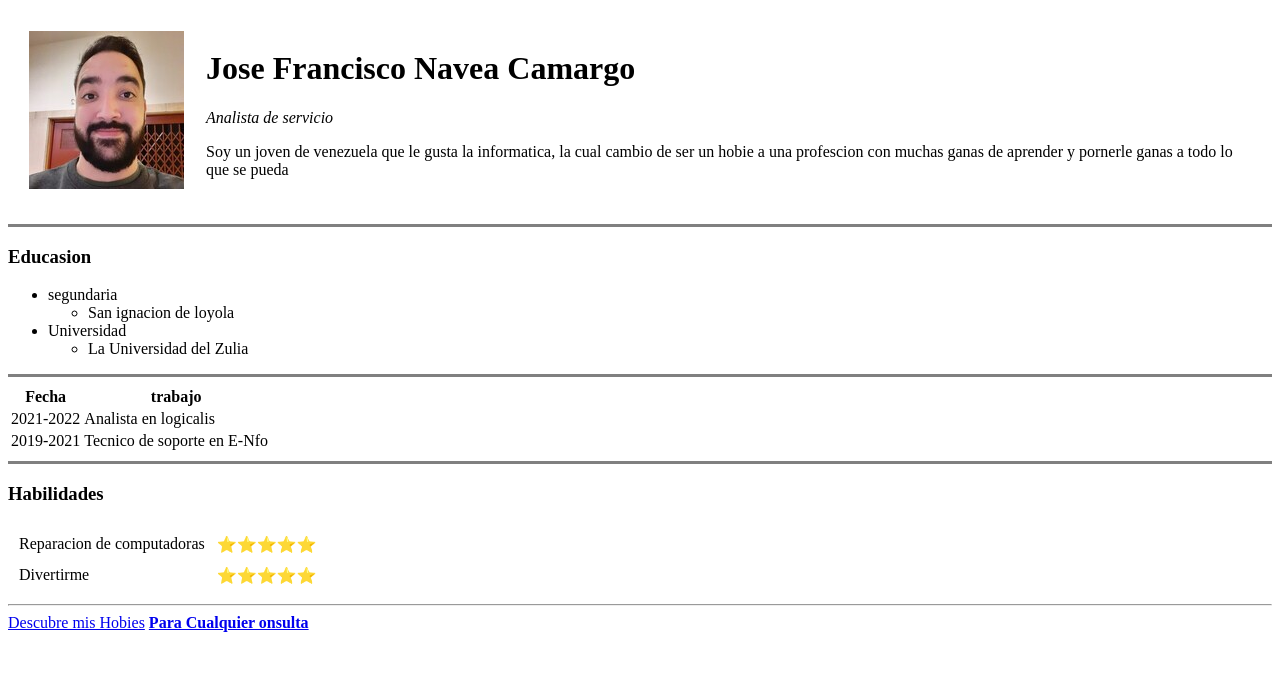
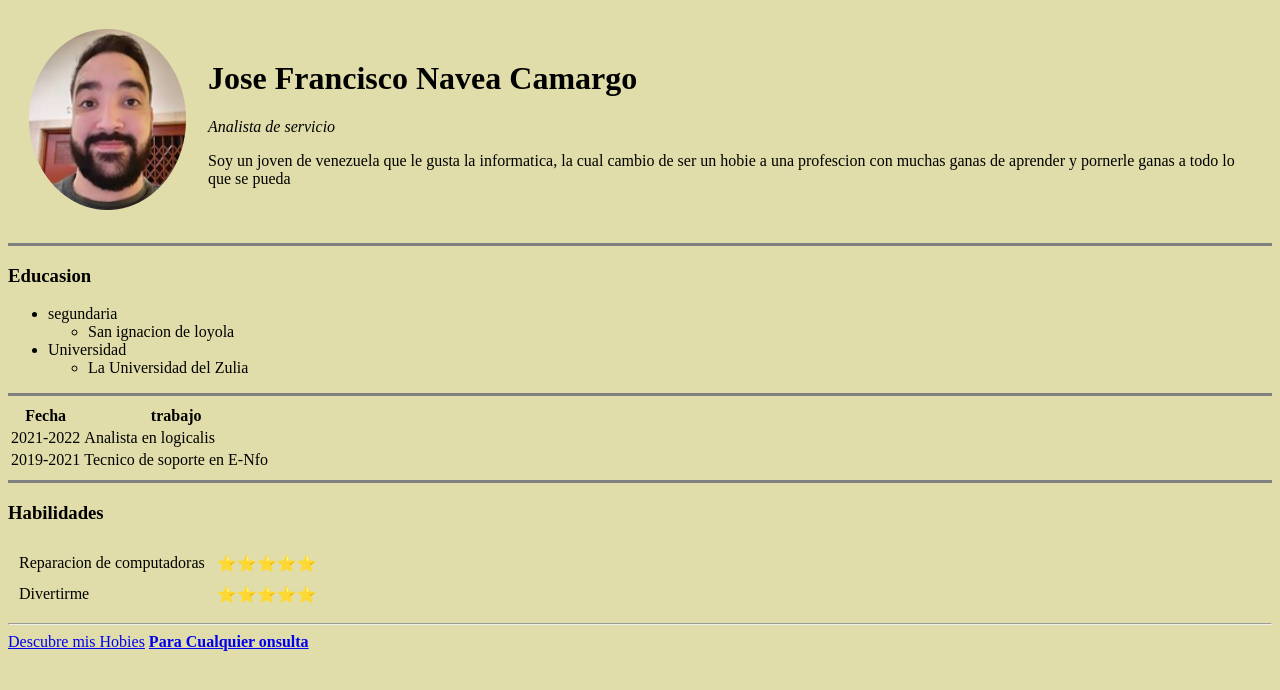
Before and after one commit to jo15sese/web-develpmen, a plain HTML site: page Html-personal file/index.html in a window 1280 px wide. Drawn offline with Linux system fonts and the light colour scheme.

Commit message:
Nueva imagen

```diff
--- a/Html-personal file/index.html
+++ b/Html-personal file/index.html
@@ -4,10 +4,10 @@
     <meta charset="utf-8">
     <title>Jose's Personal Page</title>
   </head>
-  <body>
+  <body style="background-color:#E0DDAA;">
     <table cellspacing="20">
       <tr>
-        <td><img src="imagens/foto_jose.jpg" alt=""></td>
+        <td><img src="imagens/foto_jose.png" alt=""></td>
         <td>
           <h1>Jose Francisco Navea Camargo</h1>
           <p><em>Analista de servicio</em></p>
```
Also changed, not shown: Html-personal file/imagens/foto_jose.jpg (deleted), Html-personal file/imagens/foto_jose.png (added).
